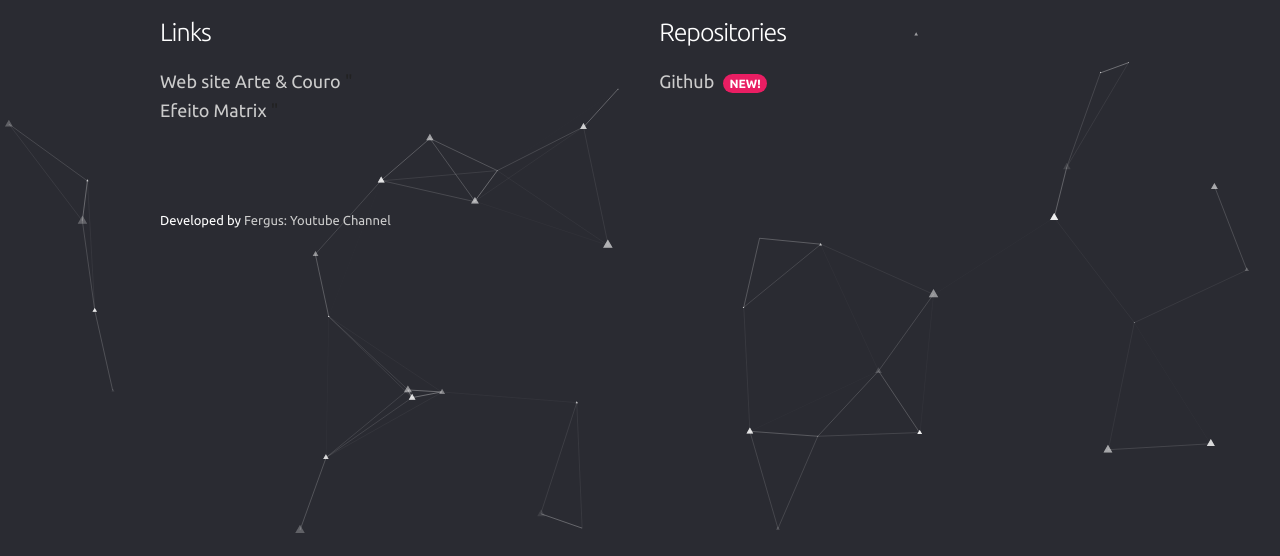
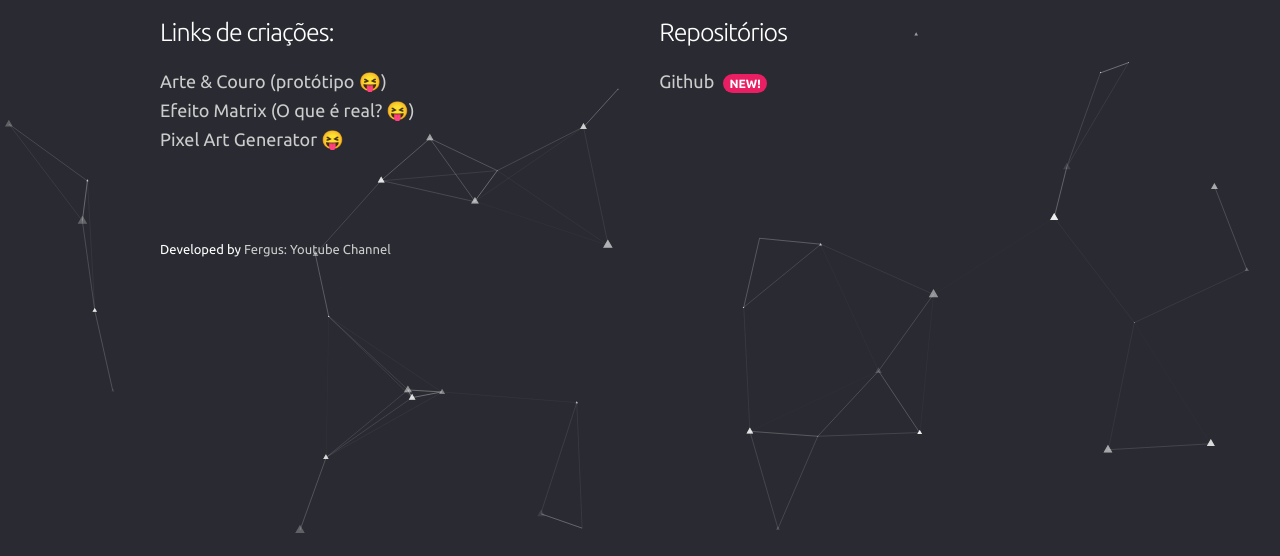
Before and after one commit to FergusRJ21/FergusOnRails, a plain HTML site: page index.html in a window 1280 px wide. Shown: the part 244-800 px from the top of the page. Drawn offline with nearby package versions, Linux system fonts and the light colour scheme.

Commit message:
adicionando mais criações

```diff
--- a/index.html
+++ b/index.html
@@ -13,27 +13,30 @@
         <div class="container">
             <div class="column">
                 <a href="https://fergusrj21.github.io/curriculo/" class="logo">F</a>
-                <h1 class="header">Blogue</h1>
+                <h1 class="header">Explore minhas criações abaixo 😝</h1>
                 <h2> Meus Projetos: </h2>
             </div>
 
             <div class="row">
                 <div class="one-half column">
                     <div class="links-list">
-                        <h1>Links</h1>
+                        <h1>Links de criações:</h1>
                         <ul>
                             <li>
-                                <a target="_blank" href="https://fergusrj21.github.io/arte-couro/"> Web site Arte & Couro </a>"
+                                <a target="_blank" href="https://fergusrj21.github.io/arte-couro/"> Arte & Couro (protótipo 😝) </a>
                             </li>
                             <li>
-                                <a target="_blank" href="https://fergusrj21.github.io/Matrix/"> Efeito Matrix </a>"
+                                <a target="_blank" href="https://fergusrj21.github.io/Matrix/"> Efeito Matrix (O que é real? 😝)</a>
+                            </li>
+                            <li>
+                                <a target="_blank" href="https://github.com/FergusRJ21/Pixel_Art_Generator-By_Fergus"> Pixel Art Generator 😝 </a>
                             </li>
                     </div>
                 </div>
 
                 <div class="one-half column">
                     <div class="links-list">
-                        <h1>Repositories</h1>
+                        <h1>Repositórios</h1>
                         <ul>
 
                             <li>
```
